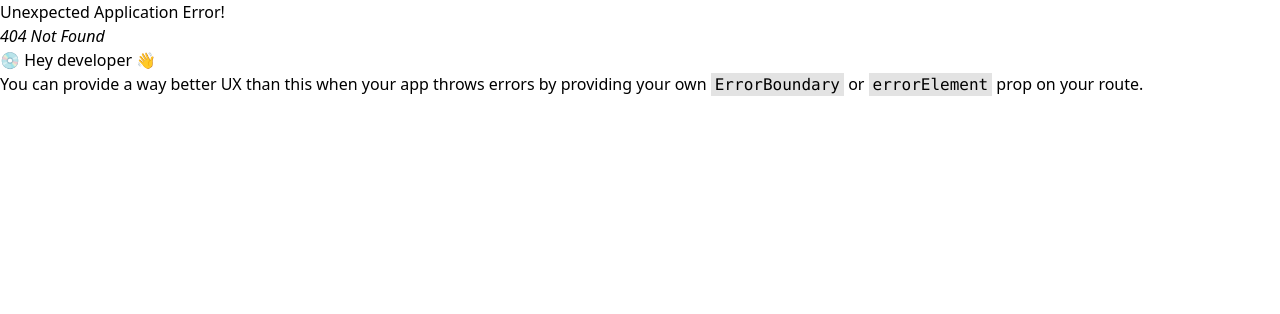
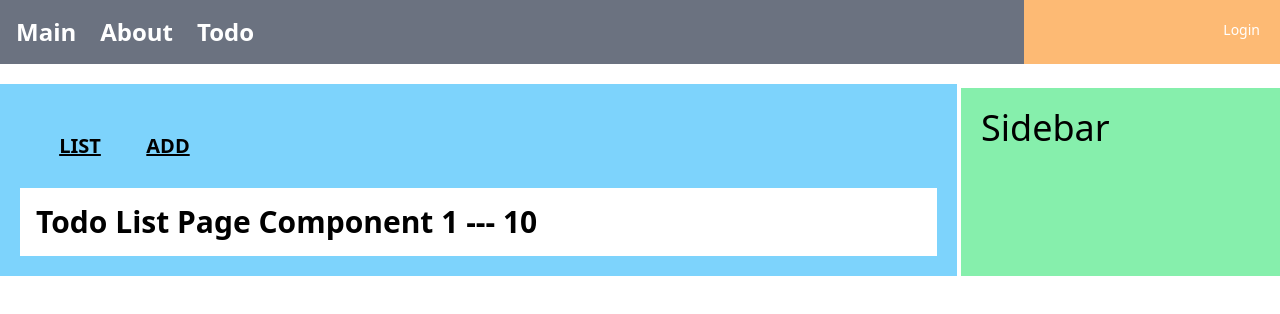
Before and after one commit to softlee144/mall, a React (Create React App) app: page /todo/list in a window 1280 px wide. Before the commit this address had no page. Shown: the top 314 px of the page. Built offline with nearby package versions, Linux system fonts and the light colour scheme.

Commit message:
todo/list 경로 처리

```diff
--- /dev/null
+++ b/src/pages/todo/ListPage.js
@@ -0,0 +1,18 @@
+import { useSearchParams } from "react-router-dom";
+
+const ListPage = () => {
+  const [queryParams] = useSearchParams();
+
+  const page = queryParams.get("page") ? parseInt(queryParams.get("page")) : 1;
+  const size = queryParams.get("size") ? parseInt(queryParams.get("size")) : 10;
+
+  return (
+    <div className="p-4 w-full bg-white">
+      <div className="text-3xl font-extrabold">
+        Todo List Page Component {page} --- {size}
+      </div>
+    </div>
+  );
+};
+
+export default ListPage;
--- a/src/router/root.js
+++ b/src/router/root.js
@@ -6,6 +6,7 @@ const Loading = <div>Loading...</div>;
 const Main = lazy(() => import("../pages/MainPage"));
 const About = lazy(() => import("../pages/AboutPage"));
 const TodoIndex = lazy(() => import("../pages/todo/IndexPage"));
+const TodoList = lazy(() => import("../pages/todo/ListPage"));
 
 const root = createBrowserRouter([
   {
@@ -31,6 +32,16 @@ const root = createBrowserRouter([
         <TodoIndex />
       </Suspense>
     ),
+    children: [
+      {
+        path: "list",
+        element: (
+          <Suspense fallback={Loading}>
+            <TodoList />
+          </Suspense>
+        ),
+      },
+    ],
   },
 ]);
 
```
Also changed, not shown: 1 other file (tests, documents, lock files or other folders).
